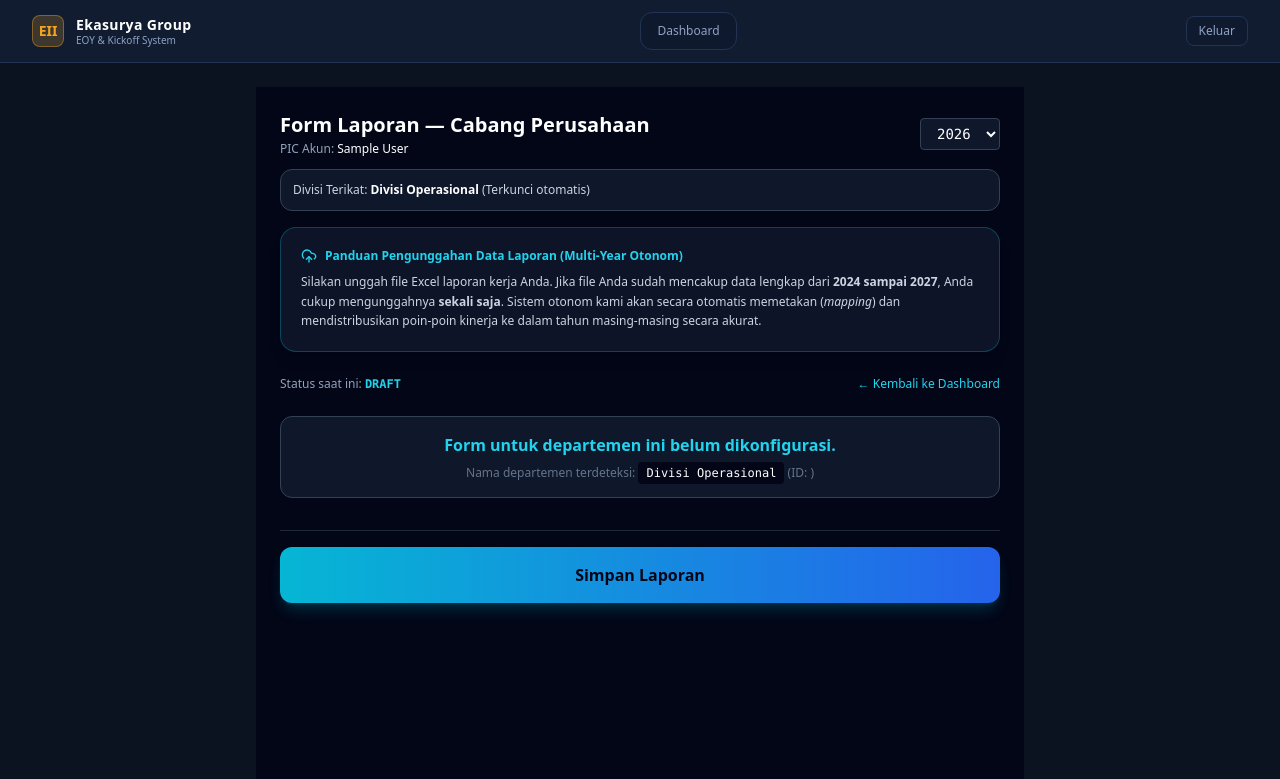
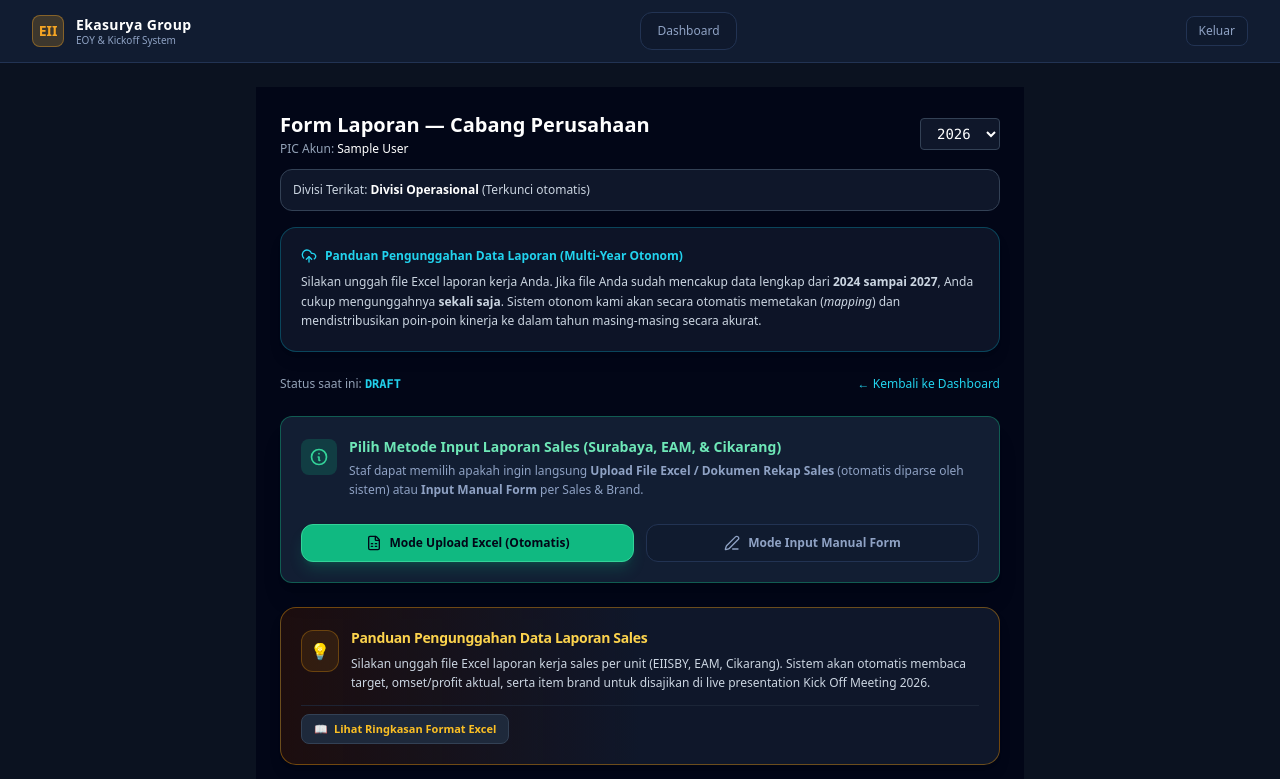
Before and after one commit to Robbyfadillah14/kickoff-eoy-system, a Next.js app in the folder frontend/: page /report in a window 1280 px wide. Shown: the top 779 px of the page. Built offline with nearby package versions, Linux system fonts and the light colour scheme; sample sign-in values are in the browser's storage.

Commit message:
fix: include operational department mapping and full report form script

```diff
--- a/frontend/app/report/page.jsx
+++ b/frontend/app/report/page.jsx
@@ -160,11 +160,13 @@ export default function ReportFormPage() {
 
   const currentDeptName = (currentDept.name || "").toLowerCase();
 
-  const isSalesDept = currentDeptName.includes("sales") || currentDeptName.includes("support");
+  const isSalesDept = currentDeptName.includes("sales") || currentDeptName.includes("support") || currentDeptName.includes("operasional");
 
   // MAPPING KOMPONEN FORM BERDASARKAN NAMA DEPARTEMEN (FLEKSIBEL) + ATTACHMENTS PROPS
   const renderDepartmentSpecificForm = () => {
-    if (currentDeptName.includes("operational director") || currentDeptName.includes("direktur operasional")) {
+    if (currentDeptName.includes("operasional") || currentDeptName.includes("operational")) {
+      return <SalesForm form={form} setForm={setForm} attachments={attachments} />;
+    } else if (currentDeptName.includes("operational director") || currentDeptName.includes("direktur operasional")) {
       return <OperationalDirectorForm form={form} setForm={setForm} attachments={attachments} />;
     } else if (currentDeptName.includes("sales") || currentDeptName.includes("support")) {
       return <SalesForm form={form} setForm={setForm} attachments={attachments} />;
```
